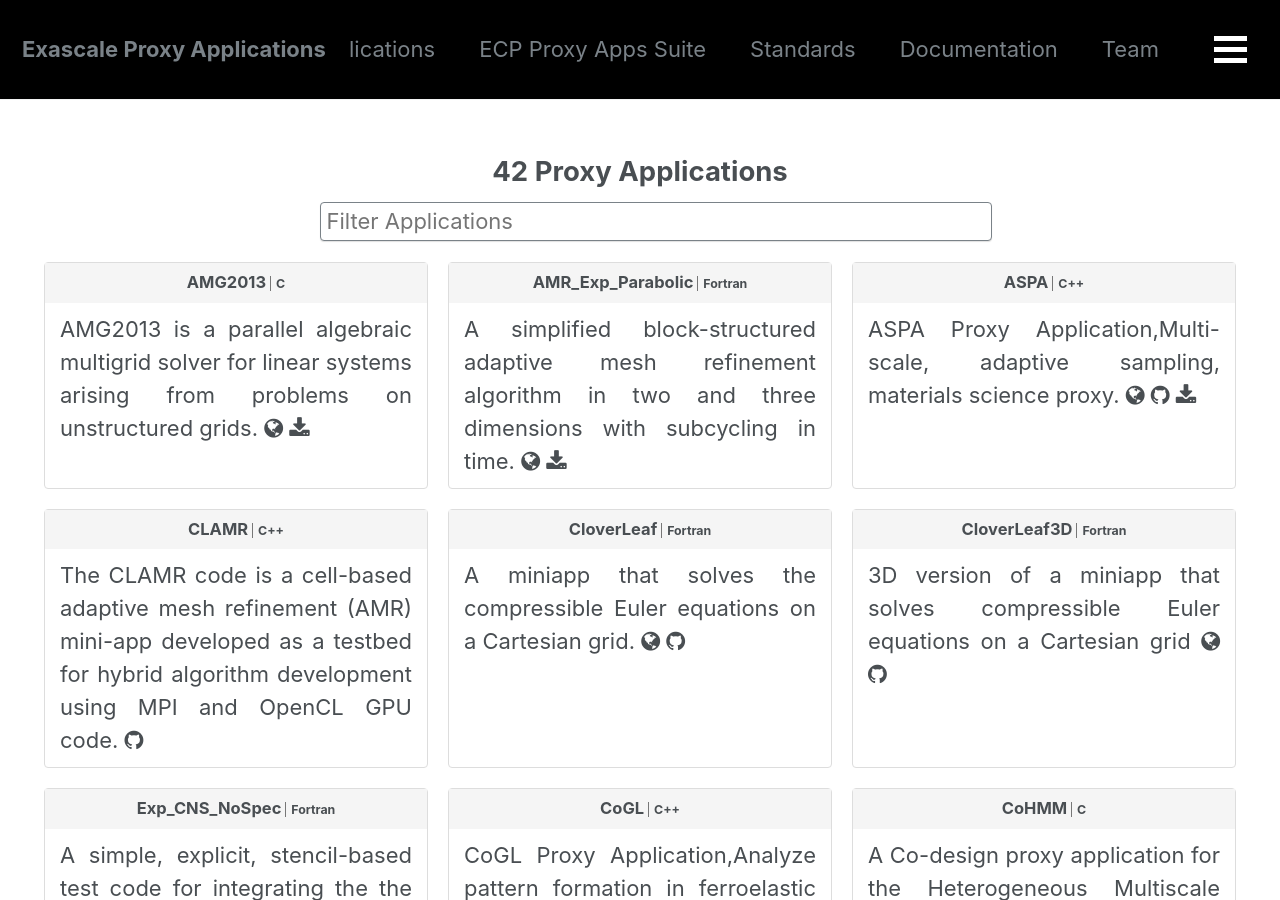
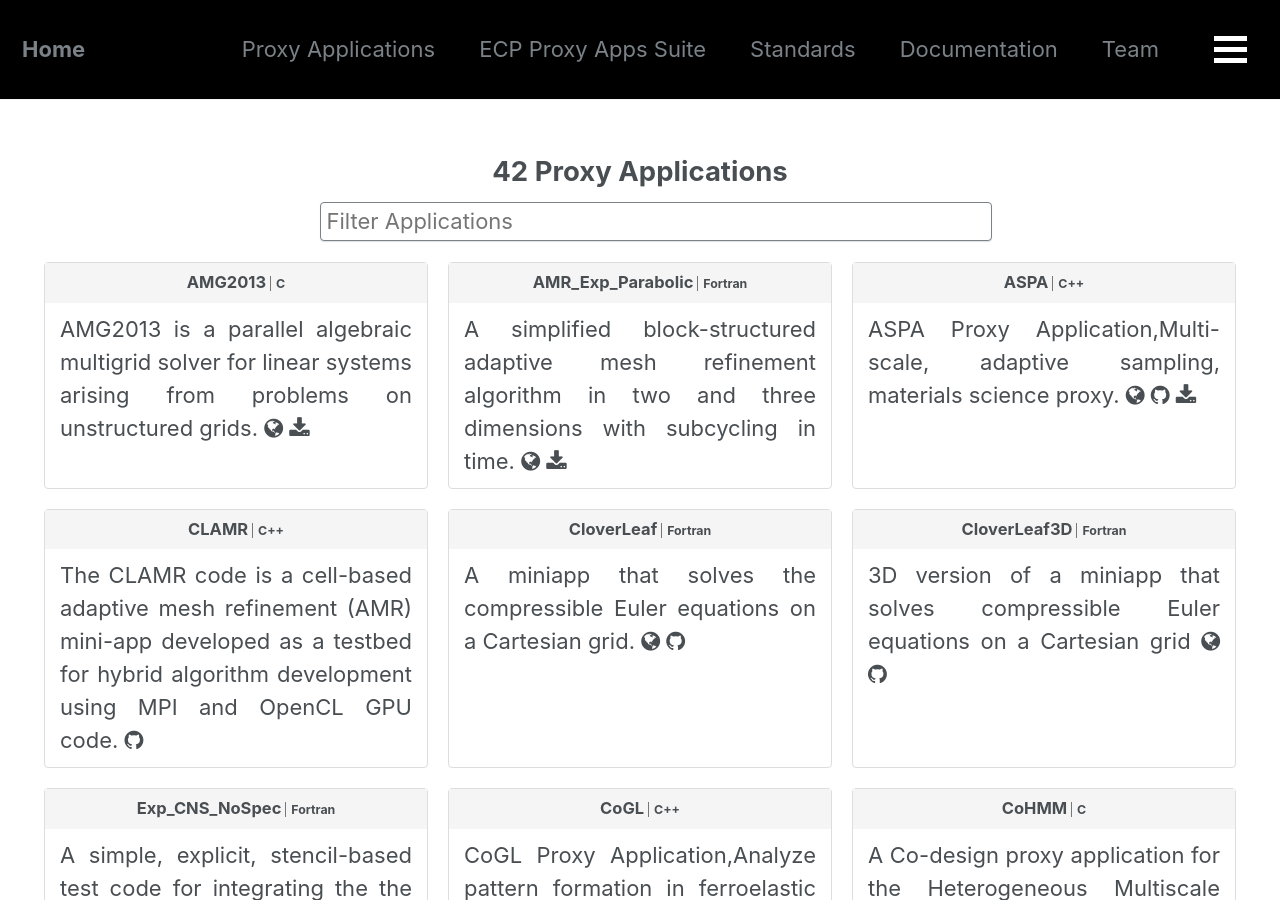
Before and after one commit to proxyapps/proxyapps.github.io, a Jekyll site: the page built from _pages/all-apps.md, in a window 1280 px wide and 900 px high. Built offline with Jekyll 4.4.1, drawn with Linux system fonts in a browser that asks for light colours.

Commit message:
change the "Home" text

```diff
--- a/_config.yml
+++ b/_config.yml
@@ -7,7 +7,7 @@
 
 # Site Settings
 locale                   : "en-US"
-title                    : "Exascale Proxy Applications"
+title                    : "Home"
 title_separator          : "-"
 name                     : "ecp-proxy-apps@llnl.gov"
 description              : "Exascale Proxy Applications Project Website."
```
Also changed, not shown: _pages/all-apps.md (+1 -1 lines).
